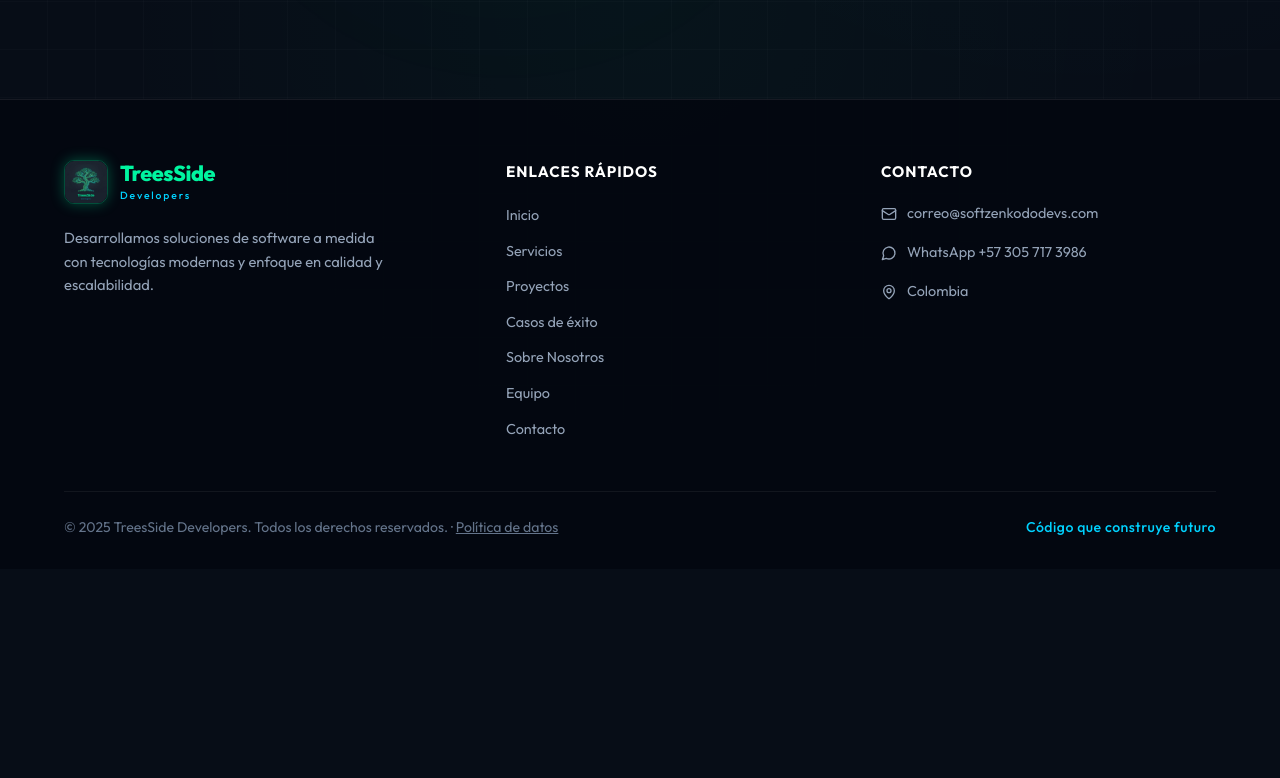
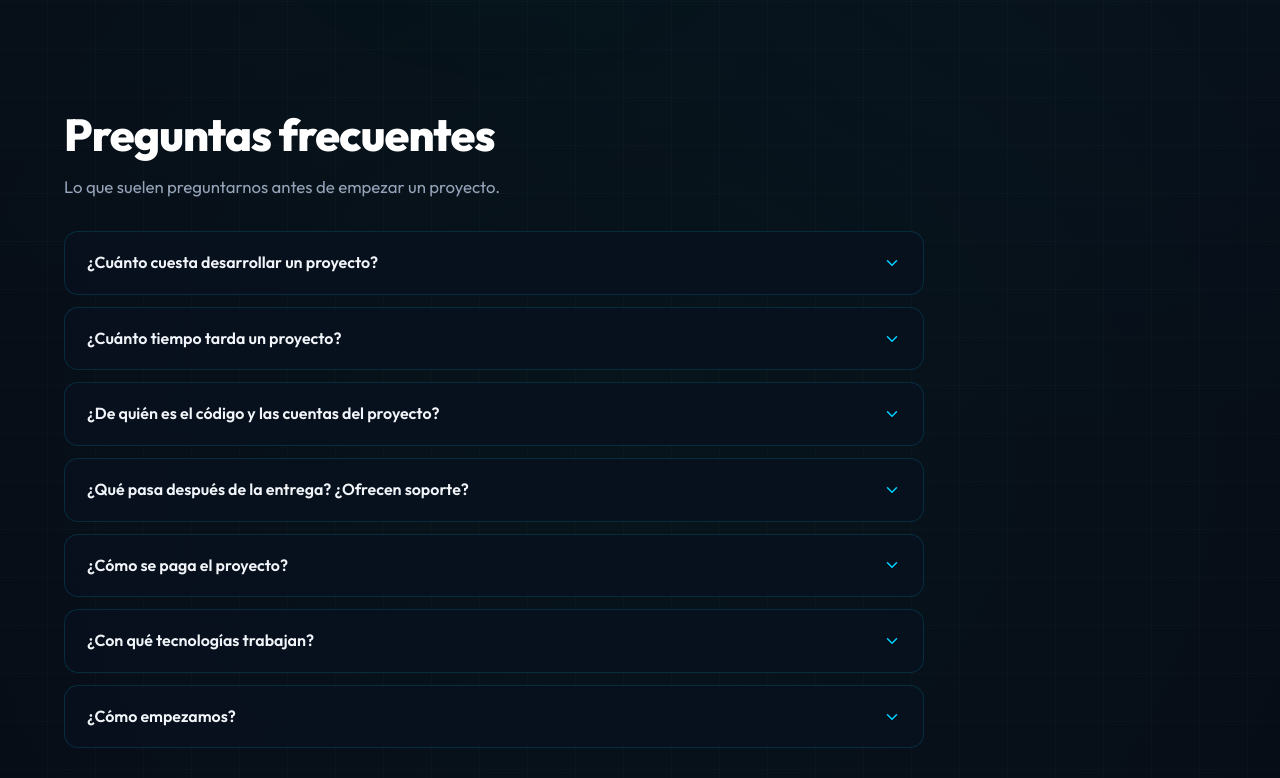
Before and after one commit to Maleja-Ortiz12/TreesSide-Developers, a Next.js app: page /contacto in a window 1280 px wide. Shown: the part 862-1640 px from the top of the page. Before the commit the page ends 1431 px from the top, so only its background shows below. Built offline with nearby package versions, Linux system fonts and the light colour scheme; no server answers.

Commit message:
feat(faq): add frequently asked questions with FAQPage structured data to the contact page

```diff
--- a/src/app/contacto/page.tsx
+++ b/src/app/contacto/page.tsx
@@ -2,6 +2,7 @@ import type { Metadata } from 'next';
 import { pageMetadata } from '@/lib/metadata';
 import { SitePage } from '@/components/SitePage';
 import { ContactSection } from '@/components/ContactSection';
+import { FaqSection } from '@/components/FaqSection';
 
 export const metadata: Metadata = pageMetadata('/contacto', {
   title: 'Contacto | TreesSide Developers',
@@ -12,6 +13,7 @@ export default function ContactPage() {
   return (
     <SitePage>
       <ContactSection />
+      <FaqSection />
     </SitePage>
   );
 }
--- /dev/null
+++ b/src/components/FaqSection.module.css
@@ -0,0 +1,11 @@
+.section { padding: 10px 0 100px; scroll-margin-top: 96px; }
+.list { display: grid; gap: 12px; max-width: 860px; margin-top: 30px; }
+.item { border: 1px solid #00d2ff25; border-radius: 14px; background: #08111ecc; transition: border-color 250ms ease, background 250ms ease; }
+.item[open] { border-color: #00f5a050; background: #0b1828; }
+.item summary { display: flex; align-items: center; justify-content: space-between; gap: 16px; padding: 18px 22px; color: var(--text-main); font-weight: 600; cursor: pointer; list-style: none; }
+.item summary::-webkit-details-marker { display: none; }
+.item summary:focus-visible { outline: 2px solid var(--primary-cyan); outline-offset: 2px; border-radius: 14px; }
+.icon { flex-shrink: 0; color: var(--primary-cyan); transition: transform 250ms ease; }
+.item[open] .icon { transform: rotate(180deg); }
+.item p { padding: 0 22px 20px; color: var(--text-muted); line-height: 1.7; }
+@media (prefers-reduced-motion: reduce) { .item, .icon { transition: none; } }
--- /dev/null
+++ b/src/components/FaqSection.tsx
@@ -0,0 +1,38 @@
+import { ChevronDown } from 'lucide-react';
+import { FAQ } from '@/data/faq';
+import styles from './FaqSection.module.css';
+
+// Mirrors the visible questions so search engines can show them as rich results.
+const FAQ_SCHEMA = {
+  '@context': 'https://schema.org',
+  '@type': 'FAQPage',
+  mainEntity: FAQ.map(({ question, answer }) => ({
+    '@type': 'Question',
+    name: question,
+    acceptedAnswer: { '@type': 'Answer', text: answer },
+  })),
+};
+
+/** Native details/summary accordion: works with keyboard and without JavaScript. */
+export function FaqSection() {
+  return (
+    <section id="preguntas-frecuentes" className={styles.section} aria-labelledby="faq-title">
+      <div className="container">
+        <h2 id="faq-title" className="section-title">Preguntas frecuentes</h2>
+        <p className="section-subtitle">Lo que suelen preguntarnos antes de empezar un proyecto.</p>
+        <div className={styles.list}>
+          {FAQ.map(({ question, answer }) => (
+            <details key={question} className={styles.item}>
+              <summary>{question}<ChevronDown size={18} aria-hidden="true" className={styles.icon} /></summary>
+              <p>{answer}</p>
+            </details>
+          ))}
+        </div>
+      </div>
+      <script
+        type="application/ld+json"
+        dangerouslySetInnerHTML={{ __html: JSON.stringify(FAQ_SCHEMA).replace(/</g, '\\u003c') }}
+      />
+    </section>
+  );
+}
--- /dev/null
+++ b/src/data/faq.ts
@@ -0,0 +1,32 @@
+// Draft answers: commercial terms (price, timeline, code ownership, support, payment) are only promised
+// as "defined in the written proposal" until the team confirms its policies.
+export const FAQ: { question: string; answer: string }[] = [
+  {
+    question: '¿Cuánto cuesta desarrollar un proyecto?',
+    answer: 'Depende del alcance: las funcionalidades, las integraciones y el plazo que necesitas. Después de entender tu idea te enviamos una propuesta por escrito con el valor y todo lo que incluye.',
+  },
+  {
+    question: '¿Cuánto tiempo tarda un proyecto?',
+    answer: 'Varía según el tamaño: un sitio informativo se entrega antes que una plataforma con usuarios, pagos o integraciones. En la propuesta te compartimos un cronograma por etapas para que sepas qué recibes y cuándo.',
+  },
+  {
+    question: '¿De quién es el código y las cuentas del proyecto?',
+    answer: 'Antes de empezar dejamos por escrito en la propuesta quién queda como dueño del código, del dominio, del hosting y de las demás cuentas, para que no haya sorpresas al final.',
+  },
+  {
+    question: '¿Qué pasa después de la entrega? ¿Ofrecen soporte?',
+    answer: 'Acordamos contigo cómo será el soporte y el mantenimiento después de la entrega: correcciones, ajustes y nuevas funcionalidades. Esas condiciones quedan definidas en la propuesta.',
+  },
+  {
+    question: '¿Cómo se paga el proyecto?',
+    answer: 'La forma y las fechas de pago se acuerdan contigo y quedan escritas en la propuesta antes de iniciar el trabajo.',
+  },
+  {
+    question: '¿Con qué tecnologías trabajan?',
+    answer: 'Trabajamos con React, Next.js y TypeScript en el frontend; NestJS, Laravel y .NET en el backend; Flutter y React Native para apps móviles; y PostgreSQL, MySQL y SQL Server para datos. Elegimos la combinación que mejor se ajusta a tu proyecto.',
+  },
+  {
+    question: '¿Cómo empezamos?',
+    answer: 'Escríbenos por el formulario o por WhatsApp contándonos tu idea. Te respondemos para agendar una conversación, entender lo que necesitas y preparar la propuesta.',
+  },
+];
```
Also changed, not shown: 1 other file (tests, documents, lock files or other folders).
